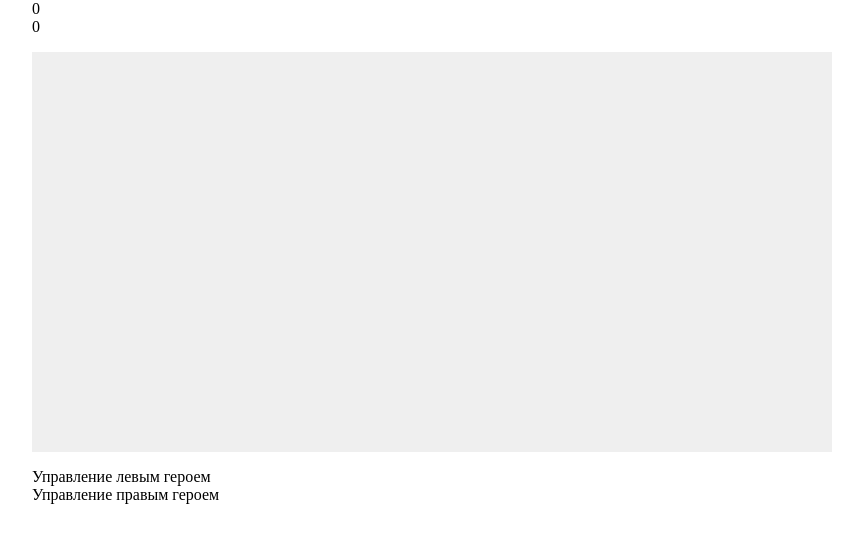
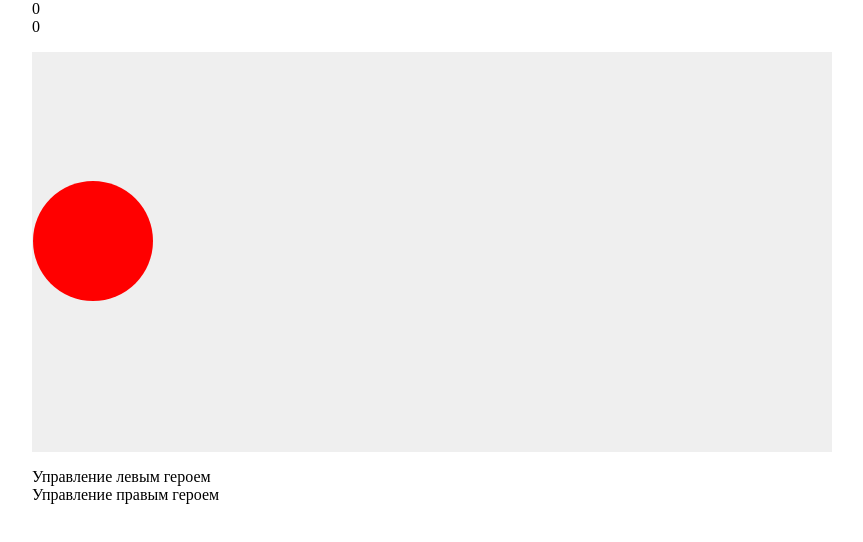
Before and after one commit to digunin/duel-mini-game, a React app: page / in a window 1280 px wide. Shown: the top 542 px of the page, without its empty margins (208-1071 px from the left). Built offline with nearby package versions, Linux system fonts and the light colour scheme.

Commit message:
AppCanvas, first animation

```diff
--- /dev/null
+++ b/src/components/AppCanvas.tsx
@@ -0,0 +1,12 @@
+import React, { FC } from "react";
+import useCanvas from "../hooks/useCanvas";
+
+type AppCanvasProps = {
+  update: (ctx: CanvasRenderingContext2D) => void;
+} & React.CanvasHTMLAttributes<HTMLCanvasElement>;
+
+export const AppCanvas: FC<AppCanvasProps> = ({ update, ...props }) => {
+  const canvasRef = useCanvas(update);
+
+  return <canvas ref={canvasRef} {...props} />;
+};
--- a/src/components/game/Game.tsx
+++ b/src/components/game/Game.tsx
@@ -1,14 +1,13 @@
 import React from "react";
-import { useAppContext } from "../../hooks/useAppContext";
+import { useGame } from "../../hooks/useGame";
+import { AppCanvas } from "../AppCanvas";
 
 export const Game = () => {
-  const {
-    state: { baseSize },
-  } = useAppContext();
+  const { update } = useGame();
 
   return (
     <div className="game-container">
-      <canvas width={baseSize.width} height={baseSize.height} />
+      <AppCanvas update={update} />
     </div>
   );
 };
--- a/src/components/game/game-units/Circle.ts
+++ b/src/components/game/game-units/Circle.ts
@@ -2,15 +2,24 @@ import { Unit } from "./GameUnit";
 import { Point } from "./primitives/Point";
 
 export class Circle extends Unit {
-  public center: Point;
   public radius: number;
-  constructor(center: Point, radius: number) {
-    super(
-      new Point(center.x - radius, center.y - radius),
-      2 * radius,
-      2 * radius
+  constructor(center: Point, radius: number);
+  constructor(position: Point, width: number, height: number);
+  constructor(center: Point, widthOrRadius: number, height?: number) {
+    let width = height == null ? widthOrRadius * 2 : widthOrRadius;
+    let position =
+      height == null
+        ? new Point(center.x - widthOrRadius, center.y - widthOrRadius)
+        : center;
+
+    super(position, width, width);
+    this.radius = width / 2;
+  }
+
+  public get center() {
+    return new Point(
+      this.position.x + this.radius,
+      this.position.y + this.radius
     );
-    this.center = center;
-    this.radius = radius;
   }
 }
--- /dev/null
+++ b/src/hooks/useCanvas.ts
@@ -0,0 +1,32 @@
+import { useRef, useEffect } from "react";
+import { useAppContext } from "./useAppContext";
+
+const useCanvas = (update: (ctx: CanvasRenderingContext2D) => void) => {
+  const canvasRef = useRef<HTMLCanvasElement>(null);
+  const { state } = useAppContext();
+  const { baseSize, scale } = state;
+
+  useEffect(() => {
+    const canvas = canvasRef.current;
+    const context = canvas?.getContext("2d");
+    if (canvas == null || context == null) return;
+    canvas.width = baseSize.width * scale;
+    canvas.height = baseSize.height * scale;
+    context.scale(scale, scale);
+    let animationFrameId: number;
+
+    const render = () => {
+      update(context);
+      animationFrameId = window.requestAnimationFrame(render);
+    };
+    render();
+
+    return () => {
+      window.cancelAnimationFrame(animationFrameId);
+    };
+  }, [update, scale]);
+
+  return canvasRef;
+};
+
+export default useCanvas;
--- /dev/null
+++ b/src/hooks/useGame.ts
@@ -0,0 +1,27 @@
+import { useRef } from "react";
+import { Point } from "../components/game/game-units/primitives/Point";
+import { Circle } from "../components/game/game-units/Circle";
+
+export const useGame = () => {
+  const ball = useRef<Circle>(new Circle(new Point(61, 60), 60));
+
+  const draw = (ctx: CanvasRenderingContext2D) => {
+    ctx.clearRect(0, 0, 800, 400);
+    ctx.beginPath();
+    ctx.fillStyle = "red";
+    ctx.lineWidth = 4;
+    const { x, y } = ball.current.center;
+    ctx.arc(x, y, ball.current.radius, 0, Math.PI * 2);
+    ctx.fill();
+    ctx.closePath();
+  };
+
+  const update = (ctx: CanvasRenderingContext2D) => {
+    if (ball.current.center.y <= 60) ball.current.velocity_Y = 3;
+    if (ball.current.center.y >= 340) ball.current.velocity_Y = -3;
+    ball.current.nextMove(true);
+    draw(ctx);
+  };
+
+  return { update };
+};
```
